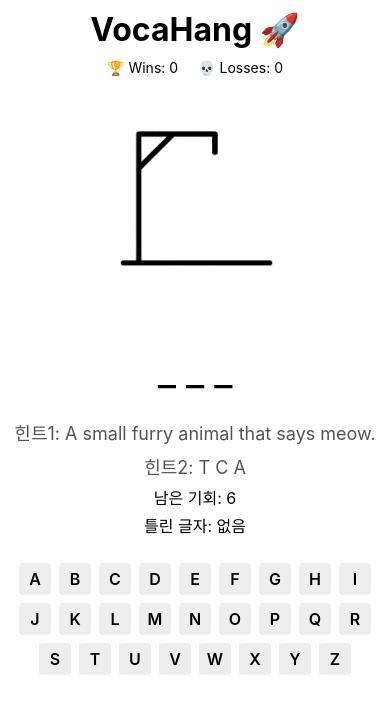
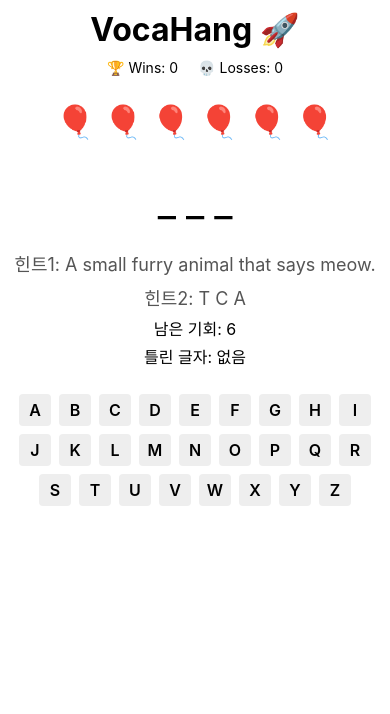
Before and after one commit to hiwony7933/VocaHang, a React Native app: screen / in a window 390 px wide. Shown: the top 714 px of the page. Built offline with nearby package versions, Linux system fonts and the light colour scheme.

Commit message:
상단 그래픽 변경 , 정답 모달 딜레이 추가

```diff
--- a/App.tsx
+++ b/App.tsx
@@ -1,5 +1,5 @@
 // App.tsx
-import React, { useEffect, useState } from 'react';
+import React, { useEffect, useState } from "react";
 import {
   View,
   Text,
@@ -7,24 +7,26 @@ import {
   Modal,
   TouchableOpacity,
   SafeAreaView,
-} from 'react-native';
-import AsyncStorage from '@react-native-async-storage/async-storage';
-import { WordItem } from './src/types';
-import wordsData from './assets/data/words.json';
-import { Keyboard } from './src/components/Keyboard';
-import { HangmanDrawing } from './src/components/HangmanDrawing';
+} from "react-native";
+import AsyncStorage from "@react-native-async-storage/async-storage";
+import { WordItem } from "./src/types";
+import wordsData from "./assets/data/words.json";
+import { Keyboard } from "./src/components/Keyboard";
+// import { HangmanDrawing } from "./src/components/HangmanDrawing";
+import { BalloonLife } from "./src/components/BalloonLife";
 
-type GameStatus = 'playing' | 'won' | 'lost';
+type GameStatus = "playing" | "won" | "lost";
 interface Stats {
   wins: number;
   losses: number;
 }
-const STATS_KEY = 'VocaHangStats';
+const STATS_KEY = "VocaHangStats";
 
 export default function App() {
   const [currentWord, setCurrentWord] = useState<WordItem | null>(null);
   const [guessedLetters, setGuessedLetters] = useState<string[]>([]);
-  const [gameStatus, setGameStatus] = useState<GameStatus>('playing');
+  const [gameStatus, setGameStatus] = useState<GameStatus>("playing");
+  const [showModal, setShowModal] = useState(false);
   const [stats, setStats] = useState<Stats>({ wins: 0, losses: 0 });
   const maxTries = 6;
 
@@ -43,7 +45,8 @@ export default function App() {
     const idx = Math.floor(Math.random() * list.length);
     setCurrentWord(list[idx]);
     setGuessedLetters([]);
-    setGameStatus('playing');
+    setGameStatus("playing");
+    setShowModal(false); // 새 게임 시작할 땐 모달 숨김
   }
 
   // -- 틀린 글자 & 남은 기회
@@ -57,26 +60,36 @@ export default function App() {
 
   // -- 승패 감지 & 통계 갱신
   useEffect(() => {
-    if (!currentWord || gameStatus !== 'playing') return;
+    if (!currentWord || gameStatus !== "playing") return;
 
-    const letters = currentWord.word.toUpperCase().split('');
+    const letters = currentWord.word.toUpperCase().split("");
     const isWin = letters.every((c) => guessedLetters.includes(c));
 
     if (isWin) {
-      setGameStatus('won');
+      setGameStatus("won");
       const updated = { ...stats, wins: stats.wins + 1 };
       setStats(updated);
       AsyncStorage.setItem(STATS_KEY, JSON.stringify(updated));
     } else if (remainingTries <= 0) {
-      setGameStatus('lost');
+      setGameStatus("lost");
       const updated = { ...stats, losses: stats.losses + 1 };
       setStats(updated);
       AsyncStorage.setItem(STATS_KEY, JSON.stringify(updated));
     }
   }, [guessedLetters, remainingTries]);
 
+  /**
+   * gameStatus가 'won' 또는 'lost'로 바뀐 직후,
+   * 1초(1000ms) 뒤에 showModal을 true로 설정해서 모달 등장 딜레이 구현
+   */
+  useEffect(() => {
+    if (gameStatus === "playing") return;
+    const timer = setTimeout(() => setShowModal(true), 500);
+    return () => clearTimeout(timer);
+  }, [gameStatus]);
+
   const handlePressLetter = (letter: string) => {
-    if (gameStatus !== 'playing') return;
+    if (gameStatus !== "playing") return;
     setGuessedLetters((p) => [...p, letter]);
   };
 
@@ -101,16 +114,17 @@ export default function App() {
       </View>
 
       {/* 행맨 그림 */}
-      <HangmanDrawing wrongCount={wrongCount} />
+      {/* <HangmanDrawing wrongCount={wrongCount} /> */}
+      <BalloonLife remaining={remainingTries} max={maxTries} />
 
       {/* 단어 자리 표시 */}
       <View style={styles.placeholdersContainer}>
         {currentWord.word
           .toUpperCase()
-          .split('')
+          .split("")
           .map((char, i) => (
             <Text key={i} style={styles.letterPlaceholder}>
-              {guessedLetters.includes(char) ? char : '_'}
+              {guessedLetters.includes(char) ? char : "_"}
             </Text>
           ))}
       </View>
@@ -122,7 +136,7 @@ export default function App() {
       {/* 상태 표시 */}
       <Text style={styles.infoText}>남은 기회: {remainingTries}</Text>
       <Text style={styles.infoText}>
-        틀린 글자: {wrongLetters.join(', ') || '없음'}
+        틀린 글자: {wrongLetters.join(", ") || "없음"}
       </Text>
 
       {/* 키보드 */}
@@ -132,17 +146,16 @@ export default function App() {
       />
 
       {/* 결과 모달 */}
-      <Modal visible={gameStatus !== 'playing'} transparent animationType="fade">
+      <Modal visible={showModal} transparent animationType="fade">
         <View style={modal.overlay}>
           <View style={modal.modal}>
             <Text style={modal.title}>
-              {gameStatus === 'won' ? '🎉 You Win!' : '😢 You Lose'}
+              {gameStatus === "won" ? "🎉 You Win!" : "😢 You Lose"}
             </Text>
-            {gameStatus === 'lost' && (
-              <Text style={modal.answer}>
-                Answer: {currentWord.word.toUpperCase()}
-              </Text>
-            )}
+            {/* 승·패 상관없이 항상 정답 노출 */}
+            <Text style={modal.answer}>
+              Answer: {currentWord.word.toUpperCase()}
+            </Text>
             <TouchableOpacity style={modal.button} onPress={handleNext}>
               <Text style={modal.buttonText}>Next</Text>
             </TouchableOpacity>
@@ -154,20 +167,31 @@ export default function App() {
 }
 
 const styles = StyleSheet.create({
-  container: { flex: 1, alignItems: 'center', padding: 20 },
-  title: { fontSize: 32, fontWeight: 'bold', marginVertical: 10 },
-  stats: { flexDirection: 'row', gap: 20, marginBottom: 10 },
-  placeholdersContainer: { flexDirection: 'row', marginVertical: 20 },
+  container: { flex: 1, alignItems: "center", padding: 20 },
+  title: { fontSize: 32, fontWeight: "bold", marginVertical: 10 },
+  stats: { flexDirection: "row", gap: 20, marginBottom: 10 },
+  placeholdersContainer: { flexDirection: "row", marginVertical: 20 },
   letterPlaceholder: { fontSize: 40, marginHorizontal: 5 },
-  hintText: { fontSize: 18, color: '#555', marginVertical: 4 },
+  hintText: { fontSize: 18, color: "#555", marginVertical: 4 },
   infoText: { fontSize: 16, marginVertical: 2 },
 });
 
 const modal = StyleSheet.create({
-  overlay: { flex: 1, backgroundColor: '#00000099', justifyContent: 'center', alignItems: 'center' },
-  modal: { backgroundColor: '#fff', padding: 24, borderRadius: 8, width: '80%', alignItems: 'center' },
-  title: { fontSize: 24, fontWeight: 'bold', marginBottom: 12 },
-  answer: { fontSize: 18, color: '#b00', marginBottom: 20 },
-  button: { backgroundColor: '#0066cc', padding: 10, borderRadius: 4 },
-  buttonText: { color: '#fff', fontSize: 16 },
+  overlay: {
+    flex: 1,
+    backgroundColor: "#00000099",
+    justifyContent: "center",
+    alignItems: "center",
+  },
+  modal: {
+    backgroundColor: "#fff",
+    padding: 24,
+    borderRadius: 8,
+    width: "80%",
+    alignItems: "center",
+  },
+  title: { fontSize: 24, fontWeight: "bold", marginBottom: 12 },
+  answer: { fontSize: 18, color: "#b00", marginBottom: 20 },
+  button: { backgroundColor: "#0066cc", padding: 10, borderRadius: 4 },
+  buttonText: { color: "#fff", fontSize: 16 },
 });
--- /dev/null
+++ b/src/components/BalloonLife.tsx
@@ -0,0 +1,29 @@
+// src/components/BalloonLife.tsx
+import React from "react";
+import { View, Text, StyleSheet } from "react-native";
+
+interface BalloonLifeProps {
+  remaining: number; // 남은 기회 (0~6)
+  max: number; // 최대 기회 수
+}
+
+export function BalloonLife({ remaining, max }: BalloonLifeProps) {
+  const balloons = Array.from({ length: remaining }).map((_, i) => (
+    <Text key={i} style={styles.balloon}>
+      🎈
+    </Text>
+  ));
+  return (
+    <View style={styles.container}>
+      {balloons}
+      {/* 모두 날아가면 팡! 아이콘으로 대체 */}
+      {remaining === 0 && <Text style={styles.pop}>💥</Text>}
+    </View>
+  );
+}
+
+const styles = StyleSheet.create({
+  container: { flexDirection: "row", marginVertical: 16 },
+  balloon: { fontSize: 32, marginHorizontal: 4 },
+  pop: { fontSize: 32, marginHorizontal: 4 },
+});
```
Also changed, not shown: 2 other files (tests, documents, lock files or other folders).
